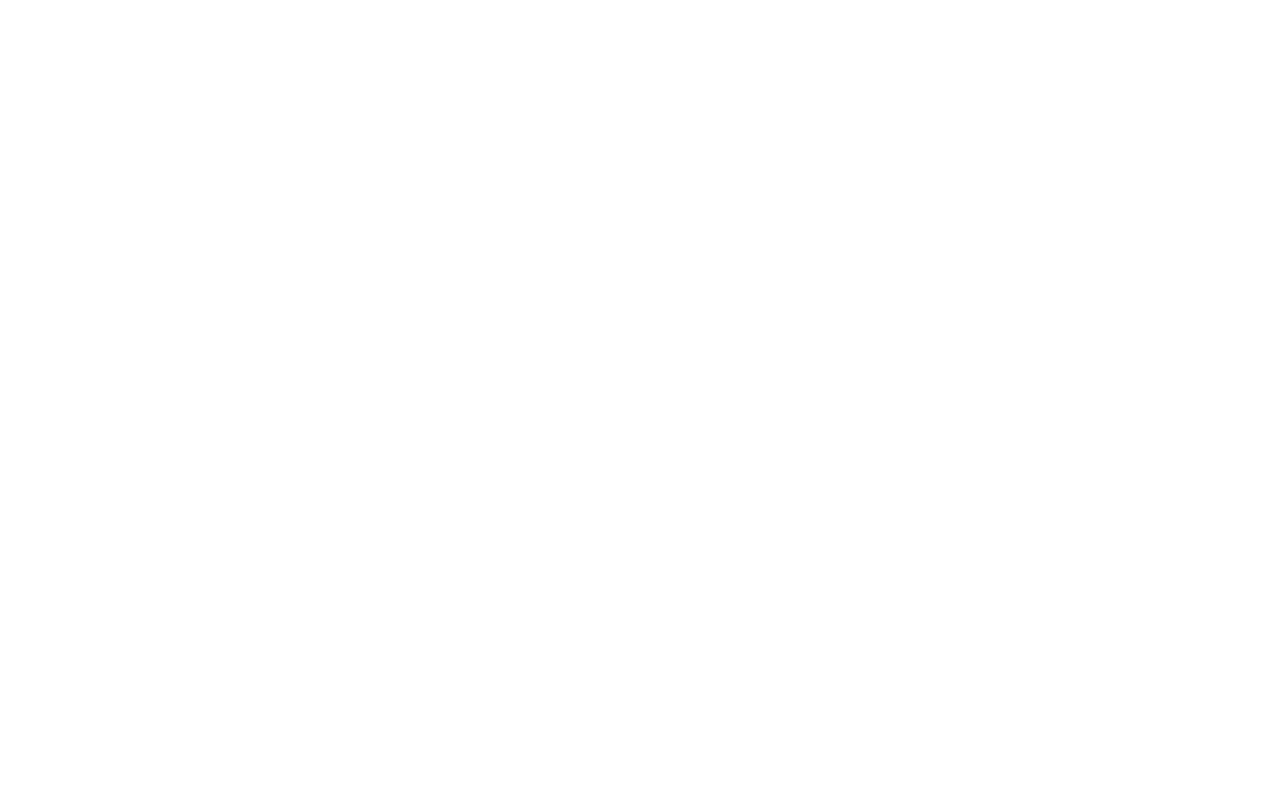
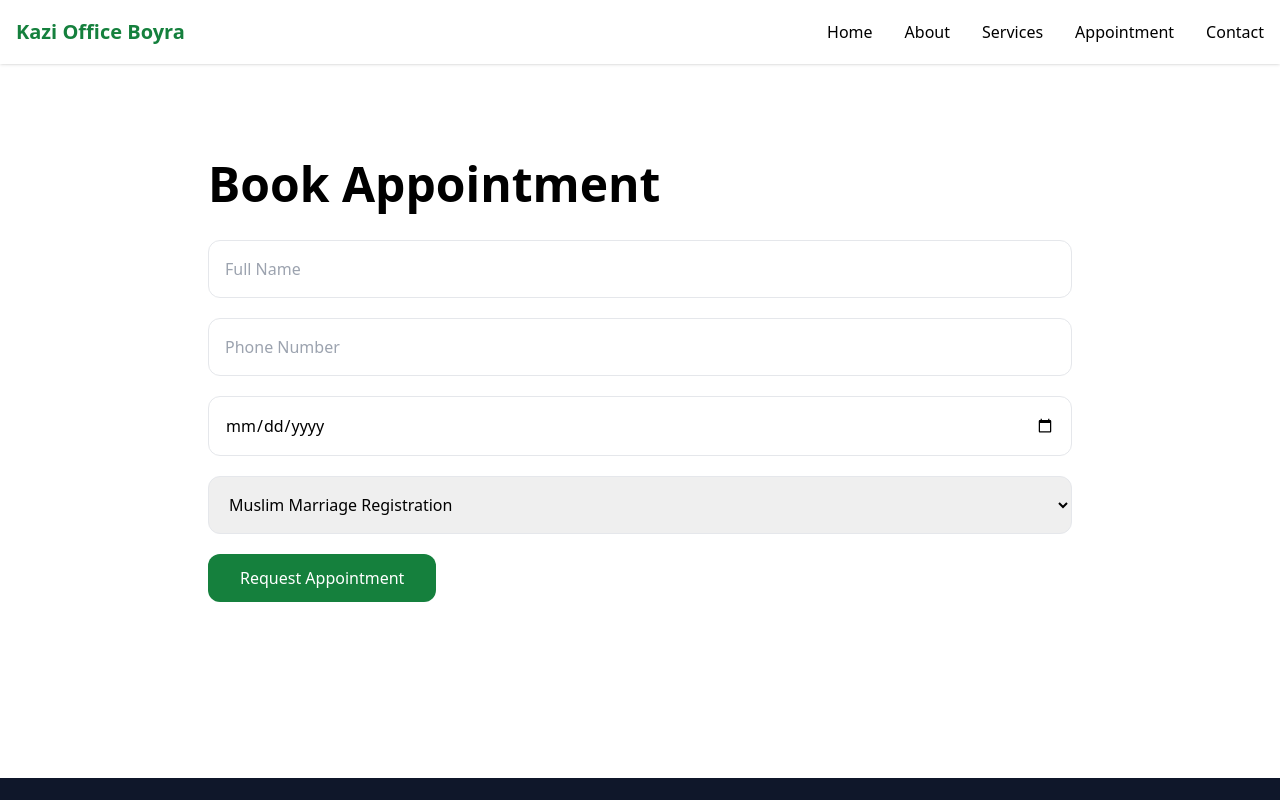
Before and after one commit to Samiul2024/Kazi-Office, a React (Vite) app in the folder client/: page /appointment in a window 1280 px wide. Before the commit this address had no page. Shown: the top 800 px of the page. Built offline with nearby package versions, Linux system fonts and the light colour scheme.

Commit message:
feat: add appointment page animations and reusable ui components

```diff
--- a/client/package.json
+++ b/client/package.json
@@ -12,6 +12,7 @@
   "dependencies": {
     "framer-motion": "^12.40.0",
     "react": "^19.2.6",
+    "react-countup": "^6.5.3",
     "react-dom": "^19.2.6",
     "react-helmet-async": "^3.0.0",
     "react-icons": "^5.6.0",
--- /dev/null
+++ b/client/src/components/Button.jsx
@@ -0,0 +1,14 @@
+export default function Button({
+children,
+href="#",
+className=""
+}) {
+return (
+<a
+href={href}
+className={`inline-flex items-center justify-center px-6 py-3 rounded-xl bg-green-700 text-white font-semibold hover:scale-105 transition ${className}`}
+>
+{children}
+</a>
+);
+}
--- a/client/src/components/Navbar.jsx
+++ b/client/src/components/Navbar.jsx
@@ -15,6 +15,7 @@
           <Link to="/">Home</Link>
           <Link to="/about">About</Link>
           <Link to="/services">Services</Link>
+          <Link to="/appointment">Appointment</Link>
           <Link to="/contact">Contact</Link>
         </nav>
 
--- /dev/null
+++ b/client/src/components/Reveal.jsx
@@ -0,0 +1,14 @@
+import { motion } from "framer-motion";
+
+export default function Reveal({ children }) {
+return (
+<motion.div
+initial={{ opacity:0,y:40 }}
+whileInView={{ opacity:1,y:0 }}
+viewport={{ once:true }}
+transition={{ duration:.5 }}
+>
+{children}
+</motion.div>
+);
+}
--- /dev/null
+++ b/client/src/components/SectionTitle.jsx
@@ -0,0 +1,20 @@
+export default function SectionTitle({
+title,
+subtitle=""
+}) {
+return (
+<div className="text-center mb-12">
+
+<h2 className="text-4xl md:text-5xl font-bold">
+{title}
+</h2>
+
+{subtitle && (
+<p className="mt-4 text-slate-600">
+{subtitle}
+</p>
+)}
+
+</div>
+);
+}
--- /dev/null
+++ b/client/src/pages/AppointmentPage.jsx
@@ -0,0 +1,53 @@
+import SEO from "../components/SEO";
+
+export default function AppointmentPage() {
+return (
+<>
+<SEO
+title="Appointment | Kazi Office Boyra"
+description="Book marriage registration consultation."
+/>
+
+<div className="max-w-4xl mx-auto px-4 py-24">
+
+<h1 className="text-5xl font-bold mb-8">
+Book Appointment
+</h1>
+
+<form className="space-y-5">
+
+<input
+placeholder="Full Name"
+className="w-full border p-4 rounded-xl"
+/>
+
+<input
+placeholder="Phone Number"
+className="w-full border p-4 rounded-xl"
+/>
+
+<input
+type="date"
+className="w-full border p-4 rounded-xl"
+/>
+
+<select
+className="w-full border p-4 rounded-xl"
+>
+<option>Muslim Marriage Registration</option>
+<option>Hindu Marriage Registration</option>
+<option>Certificate Assistance</option>
+</select>
+
+<button
+className="bg-green-700 text-white px-8 py-3 rounded-xl"
+>
+Request Appointment
+</button>
+
+</form>
+
+</div>
+</>
+);
+}
--- a/client/src/routes/AppRouter.jsx
+++ b/client/src/routes/AppRouter.jsx
@@ -4,6 +4,8 @@
 import AboutPage from "../pages/AboutPage";
 import ServicesPage from "../pages/ServicesPage";
 import ContactPage from "../pages/ContactPage";
+import AppointmentPage from "../pages/AppointmentPage";
+
 
 export default function AppRouter() {
   return (
@@ -13,6 +15,7 @@
         <Route path="/about" element={<AboutPage />} />
         <Route path="/services" element={<ServicesPage />} />
         <Route path="/contact" element={<ContactPage />} />
+        <Route path="/appointment" element={<AppointmentPage />} />
       </Route>
     </Routes>
   );
--- /dev/null
+++ b/client/src/sections/ContactFormSection.jsx
@@ -0,0 +1,43 @@
+import SectionTitle from "../components/SectionTitle";
+
+export default function ContactFormSection() {
+return (
+<section className="py-24">
+
+<div className="max-w-3xl mx-auto px-4">
+
+<SectionTitle
+title="Send Us A Message"
+/>
+
+<form className="space-y-4">
+
+<input
+placeholder="Full Name"
+className="w-full border p-4 rounded-xl"
+/>
+
+<input
+placeholder="Phone Number"
+className="w-full border p-4 rounded-xl"
+/>
+
+<textarea
+rows="5"
+placeholder="Message"
+className="w-full border p-4 rounded-xl"
+/>
+
+<button
+className="bg-green-700 text-white px-8 py-3 rounded-xl"
+>
+Submit
+</button>
+
+</form>
+
+</div>
+
+</section>
+);
+}
```
Also changed, not shown: 1 other file (tests, documents, lock files or other folders).
